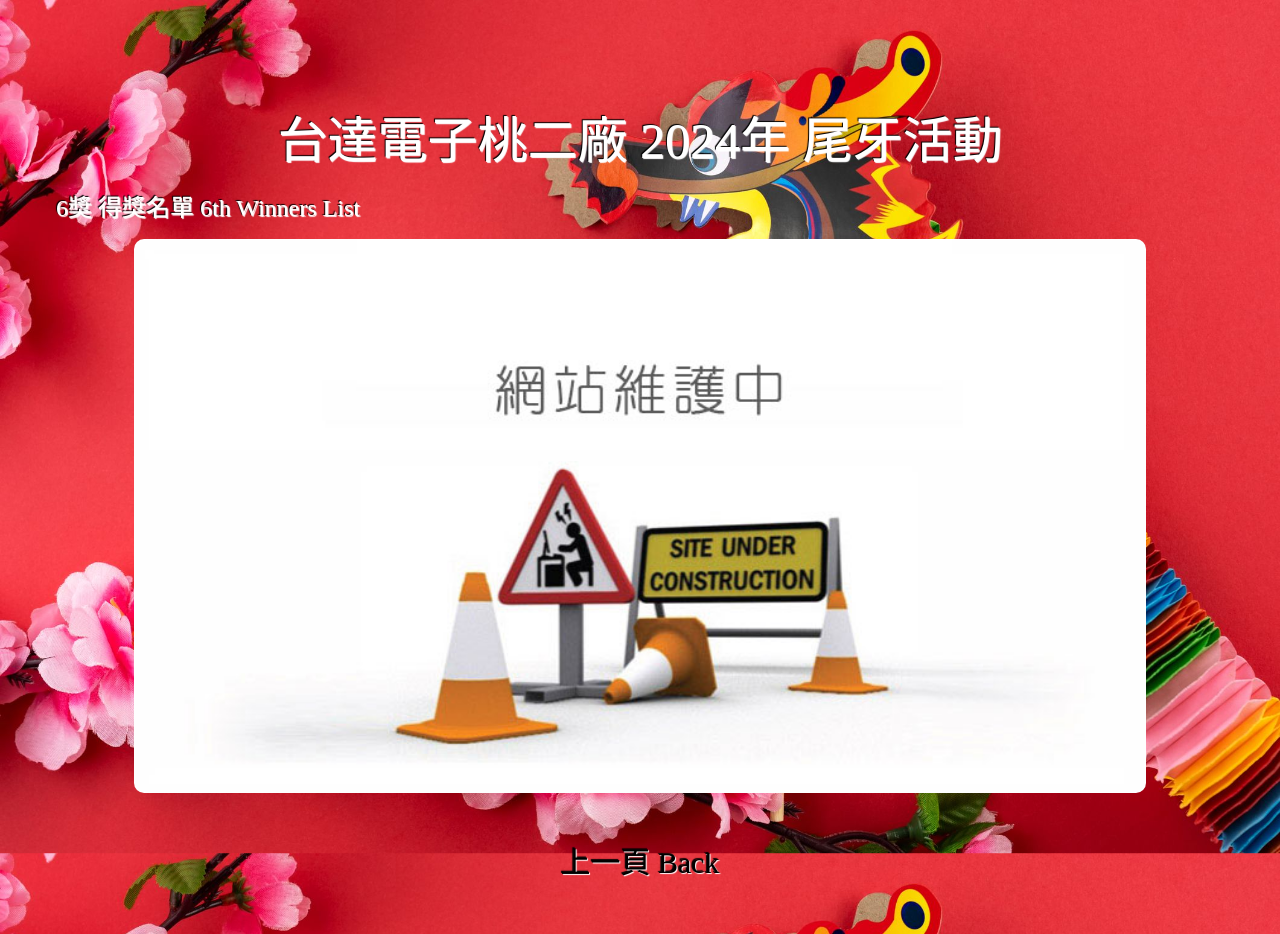
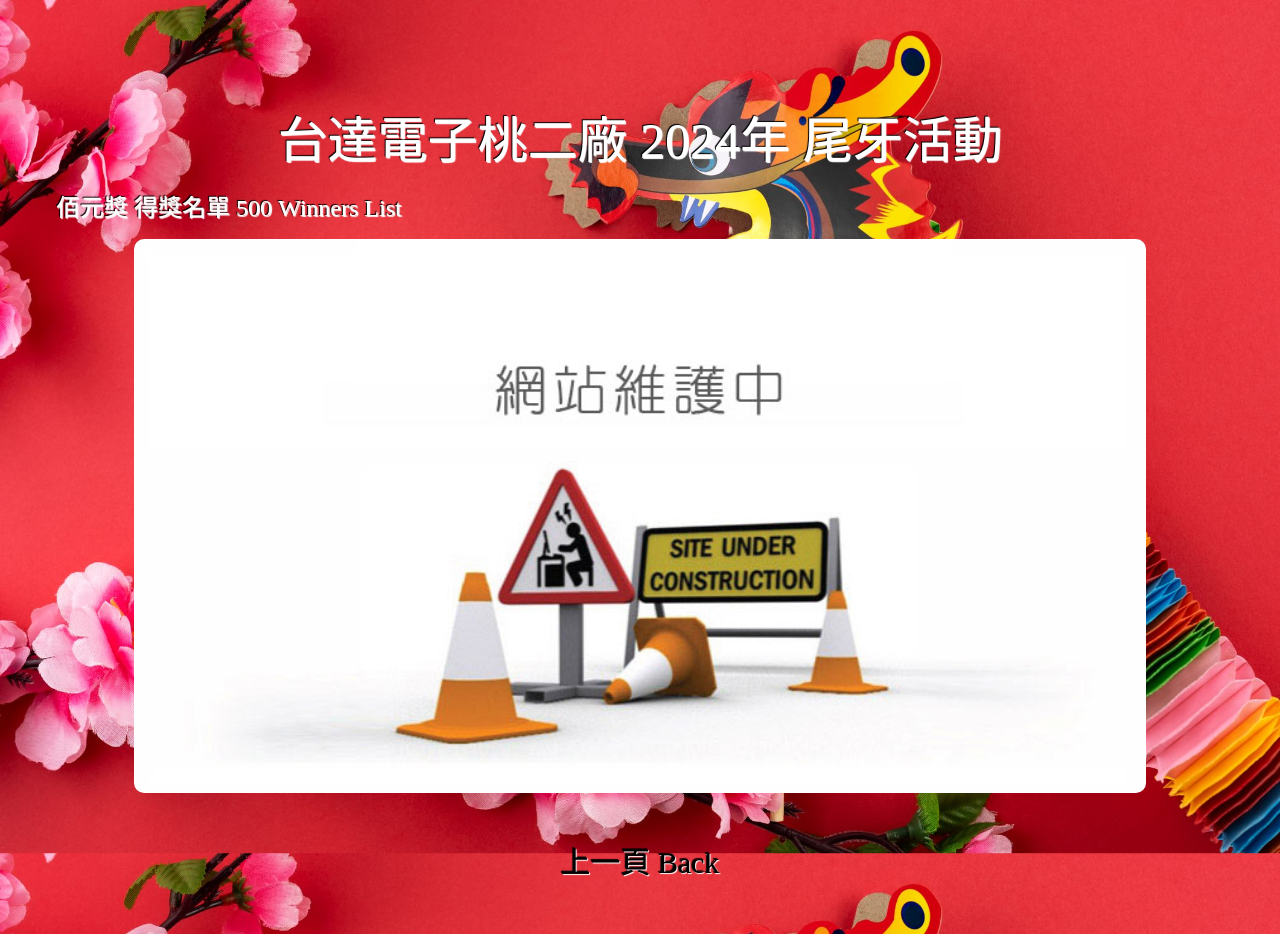
Before and after one commit to j1060006/banquet, a plain HTML site: page index_6item.html in a window 1280 px wide. Drawn offline with Linux system fonts and the light colour scheme.

Commit message:
Update index_6item.html

```diff
--- a/index_6item.html
+++ b/index_6item.html
@@ -8,7 +8,7 @@
   </head>
   <body>
     <div class="divHead">台達電子桃二廠 2024年 尾牙活動</div>
-    <div class="award">6獎 得獎名單 6th Winners List</div>
+    <div class="award">佰元獎 得獎名單 500 Winners List</div>
     <div class="content1">
       <img
         src="images/webRepair.jpg"
```
